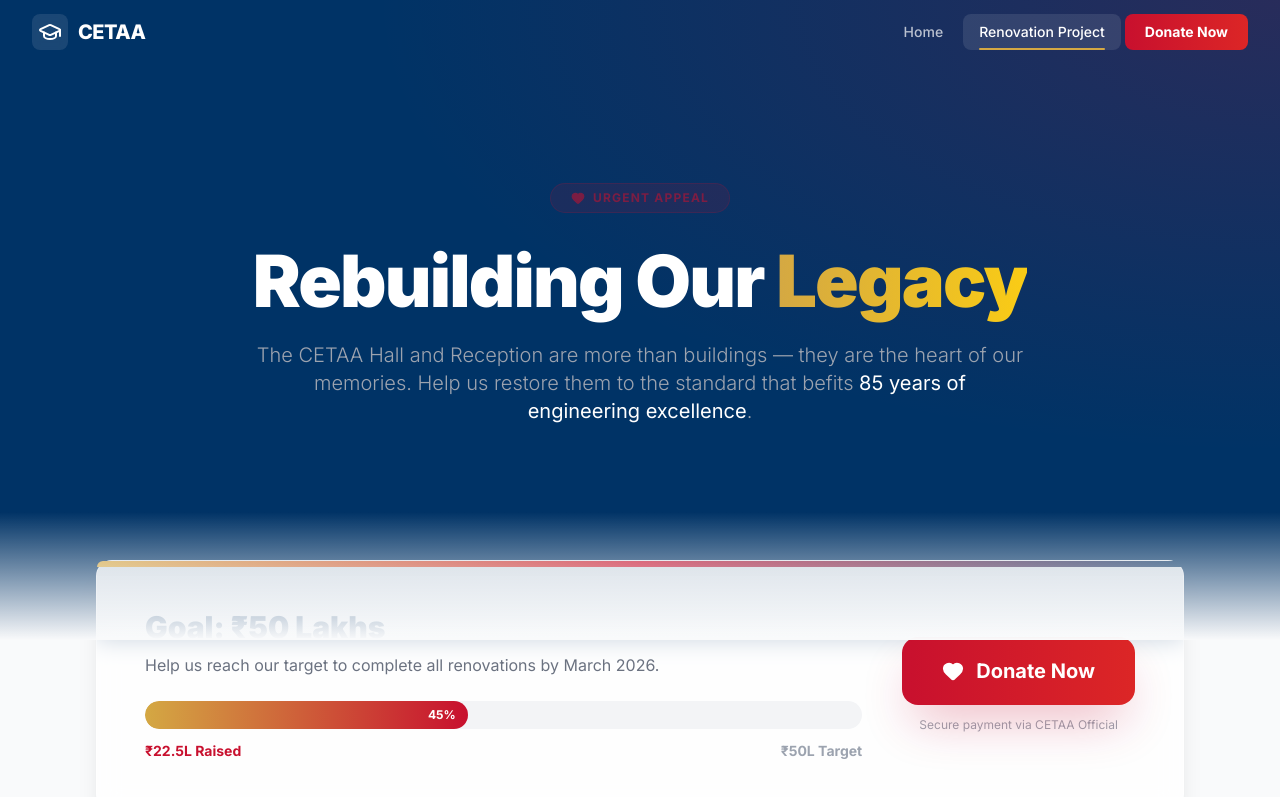
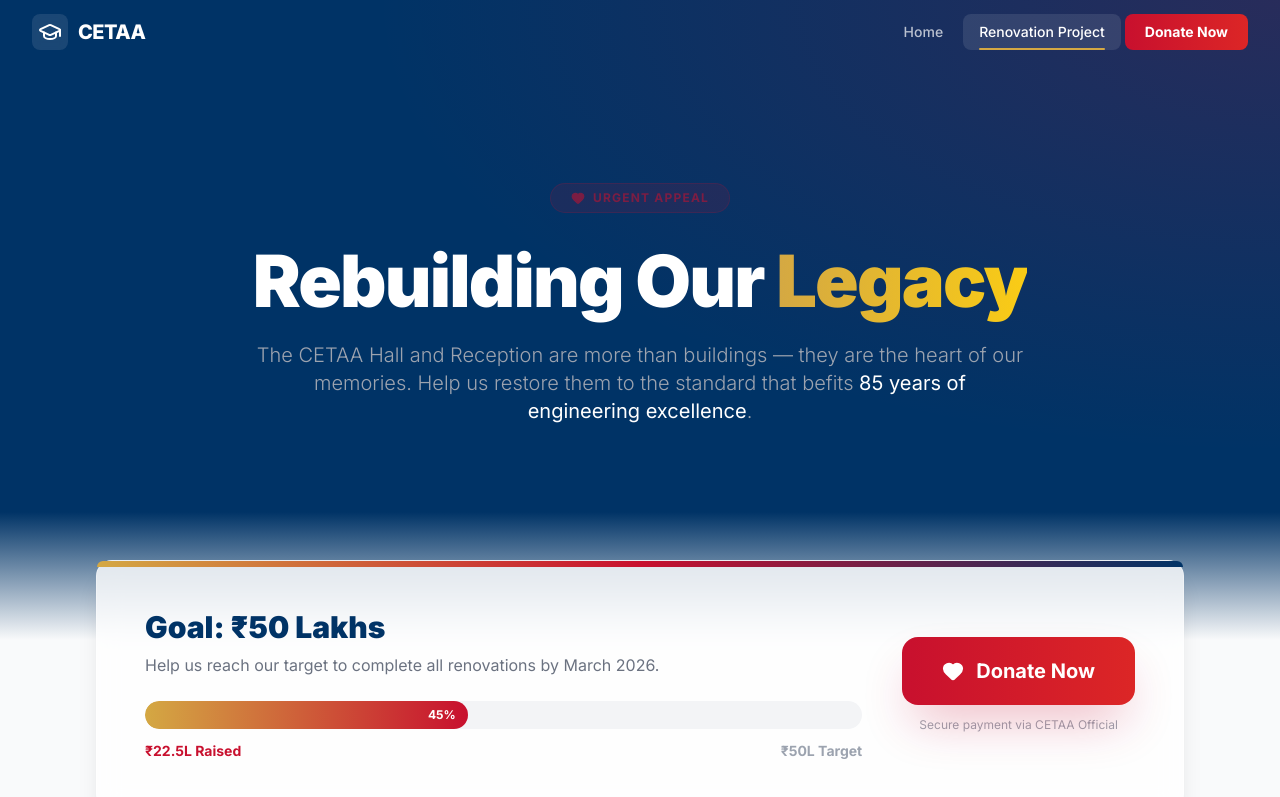
Before and after one commit to josephjohnson10/Cetaa, a React (Vite) app: page /renovation in a window 1280 px wide. Shown: the top 797 px of the page. Built offline with nearby package versions, Linux system fonts and the light colour scheme.

Commit message:
Fix clipped heading: Force z-index and overflow visibility

```diff
--- a/src/pages/Renovation.jsx
+++ b/src/pages/Renovation.jsx
@@ -107,7 +107,7 @@ const Renovation = () => {
                     initial={{ opacity: 0, y: 60 }}
                     animate={{ opacity: 1, y: 0 }}
                     transition={{ delay: 0.3, type: 'spring', stiffness: 80 }}
-                    className="glass-card p-8 md:p-12 -mt-20 mb-24 relative"
+                    className="glass-card p-8 md:p-12 -mt-20 mb-24 relative z-20 !overflow-visible"
                 >
                     <div className="absolute top-0 left-0 right-0 h-1.5 bg-gradient-to-r from-gold via-primary to-navy rounded-t-2xl"></div>
                     <div className="flex flex-col lg:flex-row items-center justify-between gap-10">
```
